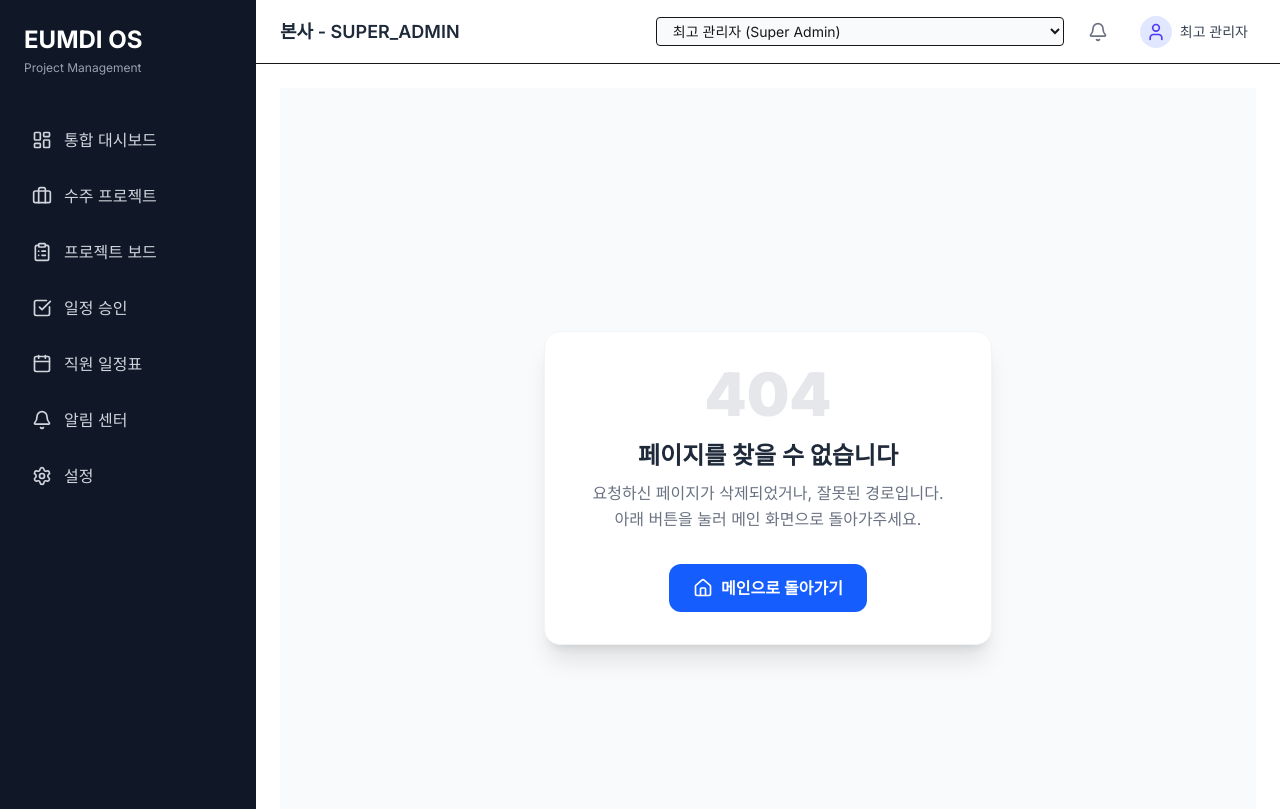
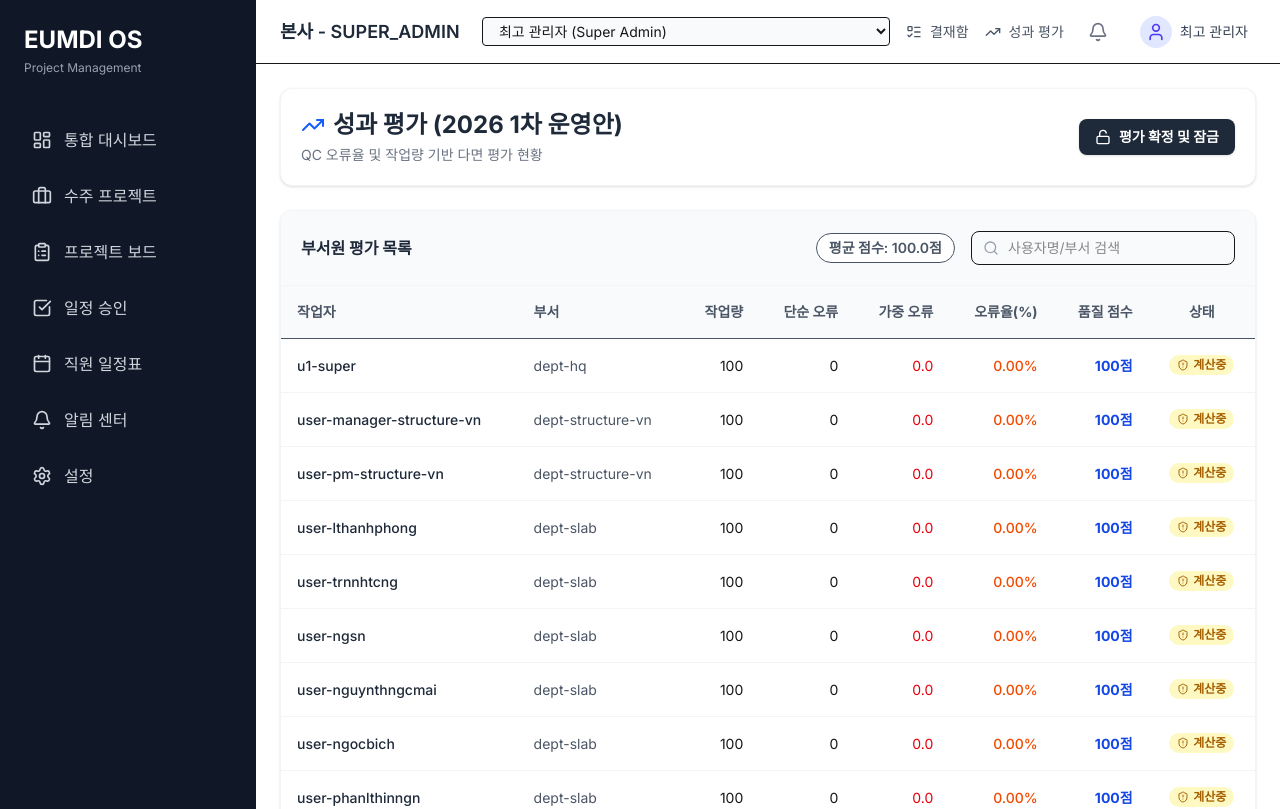
Before and after one commit to eumditravel-oss/workspace, a Next.js app: page /workspace/evaluation in a window 1280 px wide. Before the commit this address had no page. Shown: the top 809 px of the page. Built offline with nearby package versions, Linux system fonts and the light colour scheme.

Commit message:
phase-45: implement evaluation viewer and dashboard ui

```diff
--- /dev/null
+++ b/src/app/evaluation/page.tsx
@@ -0,0 +1,180 @@
+'use client';
+
+import React, { useMemo, useState } from 'react';
+import { useAuthStore } from '@/store/authStore';
+import { useEvaluationStore } from '@/store/evaluationStore';
+import { mockEvaluationPolicy } from '@/data/seed/evaluationSeed';
+import { generatePerformanceEvaluation } from '@/lib/evaluation/engine';
+import { WorkloadUnit, PerformanceEvaluationResult } from '@/lib/evaluation/types';
+import { ShieldAlert, CheckCircle2, Lock, Unlock, Search, TrendingUp } from 'lucide-react';
+
+export default function EvaluationPage() {
+  const { currentUser, users } = useAuthStore();
+  const { qcIssues } = useEvaluationStore();
+
+  const [searchTerm, setSearchTerm] = useState('');
+  const [isLocked, setIsLocked] = useState(false);
+
+  // MVP: Generate mock workload units (assuming each worker has 100 base workload)
+  const mockWorkloads = useMemo(() => {
+    return users.map(u => ({
+      id: `wl_${u.id}`,
+      evaluationPeriodId: 'default_period',
+      userId: u.id,
+      workloadType: 'MANUAL',
+      baseWorkload: 100,
+      finalWorkload: 100,
+      source: 'MANUAL',
+      createdAt: new Date().toISOString()
+    } as WorkloadUnit));
+  }, [users]);
+
+  // Generate results on the fly
+  const evalResults = useMemo(() => {
+    const results: PerformanceEvaluationResult[] = users.map(user =>
+      generatePerformanceEvaluation(
+        user.id,
+        'default_period',
+        user.departmentId,
+        qcIssues,
+        mockWorkloads,
+        mockEvaluationPolicy
+      )
+    );
+    return results;
+  }, [users, qcIssues, mockWorkloads]);
+
+  if (!currentUser) return <div className="p-6">로그인이 필요합니다.</div>;
+
+  // Filter based on roles
+  const visibleResults = evalResults.filter(res => {
+    if (currentUser.role === 'SUPER_ADMIN') return true;
+    if (currentUser.role === 'DEPARTMENT_MANAGER') return res.departmentId === currentUser.departmentId;
+    return res.userId === currentUser.id;
+  });
+
+  const filteredResults = visibleResults.filter(res =>
+    res.userId.toLowerCase().includes(searchTerm.toLowerCase()) ||
+    res.departmentId.toLowerCase().includes(searchTerm.toLowerCase())
+  );
+
+  const avgScore = filteredResults.length > 0
+    ? filteredResults.reduce((sum, r) => sum + r.qualityScore, 0) / filteredResults.length
+    : 0;
+
+  const myResult = evalResults.find(r => r.userId === currentUser.id);
+
+  return (
+    <div className="max-w-7xl mx-auto space-y-6">
+      <div className="flex justify-between items-center bg-white p-5 rounded-xl shadow-sm border border-gray-100">
+        <div>
+          <h1 className="text-2xl font-bold text-gray-800 flex items-center gap-2">
+            <TrendingUp className="w-6 h-6 text-blue-600" /> 성과 평가 (2026 1차 운영안)
+          </h1>
+          <p className="text-sm text-gray-500 mt-1">QC 오류율 및 작업량 기반 다면 평가 현황</p>
+        </div>
+
+        {currentUser.role === 'SUPER_ADMIN' && (
+          <button
+            onClick={() => setIsLocked(!isLocked)}
+            className={`flex items-center gap-2 px-4 py-2 rounded-lg text-sm font-bold shadow-sm transition-colors ${isLocked ? 'bg-red-50 text-red-700 border border-red-200' : 'bg-gray-800 text-white hover:bg-gray-700'}`}
+          >
+            {isLocked ? <Lock className="w-4 h-4" /> : <Unlock className="w-4 h-4" />}
+            {isLocked ? '평가 결과 잠금 해제' : '평가 확정 및 잠금'}
+          </button>
+        )}
+      </div>
+
+      {(currentUser.role === 'WORKER' || currentUser.role === 'PM') && myResult && (
+        <div className="bg-gradient-to-r from-blue-50 to-indigo-50 p-6 rounded-xl border border-blue-100 shadow-sm">
+          <h2 className="text-lg font-bold text-blue-900 mb-4">나의 평가 요약</h2>
+          <div className="grid grid-cols-4 gap-4">
+            <div className="bg-white p-4 rounded-lg shadow-sm">
+              <div className="text-xs text-gray-500 mb-1">인정 작업량</div>
+              <div className="text-2xl font-bold text-gray-800">{myResult.totalWorkload}</div>
+            </div>
+            <div className="bg-white p-4 rounded-lg shadow-sm">
+              <div className="text-xs text-gray-500 mb-1">가중 오류 건수</div>
+              <div className="text-2xl font-bold text-red-600">{myResult.totalWeightedErrorCount.toFixed(1)}</div>
+            </div>
+            <div className="bg-white p-4 rounded-lg shadow-sm">
+              <div className="text-xs text-gray-500 mb-1">QC 오류율</div>
+              <div className="text-2xl font-bold text-orange-600">{myResult.weightedErrorRate.toFixed(2)}%</div>
+            </div>
+            <div className="bg-white p-4 rounded-lg shadow-sm border-2 border-blue-200">
+              <div className="text-xs text-gray-500 mb-1">최종 품질 점수</div>
+              <div className="text-3xl font-black text-blue-700">{myResult.qualityScore}점</div>
+            </div>
+          </div>
+          <div className="mt-4 flex justify-end">
+            <button className="text-sm text-blue-700 font-semibold underline hover:text-blue-800">이의 신청하기</button>
+          </div>
+        </div>
+      )}
+
+      {(currentUser.role === 'SUPER_ADMIN' || currentUser.role === 'DEPARTMENT_MANAGER') && (
+        <div className="bg-white rounded-xl shadow-sm border border-gray-100 overflow-hidden">
+          <div className="p-5 border-b border-gray-100 bg-gray-50 flex justify-between items-center">
+            <h2 className="font-bold text-gray-800">부서원 평가 목록</h2>
+            <div className="flex gap-4 items-center">
+              <span className="text-sm font-semibold text-gray-600 bg-white px-3 py-1 rounded-full border">
+                평균 점수: {avgScore.toFixed(1)}점
+              </span>
+              <div className="relative">
+                <Search className="w-4 h-4 absolute left-3 top-1/2 -translate-y-1/2 text-gray-400" />
+                <input
+                  type="text"
+                  value={searchTerm}
+                  onChange={(e) => setSearchTerm(e.target.value)}
+                  placeholder="사용자명/부서 검색"
+                  className="pl-9 pr-4 py-1.5 text-sm border rounded-lg outline-none focus:ring-2 focus:ring-blue-100 focus:border-blue-400"
+                />
+              </div>
+            </div>
+          </div>
+
+          <div className="overflow-x-auto">
+            <table className="w-full text-left text-sm">
+              <thead className="bg-gray-50 text-gray-600 font-semibold border-b">
+                <tr>
+                  <th className="p-4">작업자</th>
+                  <th className="p-4">부서</th>
+                  <th className="p-4 text-right">작업량</th>
+                  <th className="p-4 text-right">단순 오류</th>
+                  <th className="p-4 text-right">가중 오류</th>
+                  <th className="p-4 text-right">오류율(%)</th>
+                  <th className="p-4 text-right">품질 점수</th>
+                  <th className="p-4 text-center">상태</th>
+                </tr>
+              </thead>
+              <tbody className="divide-y divide-gray-100">
+                {filteredResults.map(res => (
+                  <tr key={res.id} className="hover:bg-blue-50/30 transition-colors">
+                    <td className="p-4 font-medium text-gray-800">{res.userId}</td>
+                    <td className="p-4 text-gray-600">{res.departmentId}</td>
+                    <td className="p-4 text-right font-mono">{res.totalWorkload}</td>
+                    <td className="p-4 text-right font-mono">{res.totalRawErrorCount}</td>
+                    <td className="p-4 text-right font-mono text-red-600">{res.totalWeightedErrorCount.toFixed(1)}</td>
+                    <td className="p-4 text-right font-mono text-orange-600 font-medium">{res.weightedErrorRate.toFixed(2)}%</td>
+                    <td className="p-4 text-right font-bold text-blue-700">{res.qualityScore}점</td>
+                    <td className="p-4 text-center">
+                      <span className={`inline-flex items-center gap-1 text-xs font-bold px-2 py-0.5 rounded-full ${isLocked ? 'bg-green-100 text-green-700' : 'bg-yellow-100 text-yellow-700'}`}>
+                        {isLocked ? <CheckCircle2 className="w-3 h-3" /> : <ShieldAlert className="w-3 h-3" />}
+                        {isLocked ? '확정' : '계산중'}
+                      </span>
+                    </td>
+                  </tr>
+                ))}
+                {filteredResults.length === 0 && (
+                  <tr>
+                    <td colSpan={8} className="p-8 text-center text-gray-400">결과가 없습니다.</td>
+                  </tr>
+                )}
+              </tbody>
+            </table>
+          </div>
+        </div>
+      )}
+    </div>
+  );
+}
--- a/src/components/layout/Header.tsx
+++ b/src/components/layout/Header.tsx
@@ -4,7 +4,7 @@ import Link from 'next/link';
 import { useAuthStore } from '@/store/authStore';
 import { useNotificationStore } from '@/store/notificationStore';
 import { mockUsers } from '@/data/mockData';
-import { Bell, User } from 'lucide-react';
+import { Bell, User, ListTodo, TrendingUp } from 'lucide-react';
 import { getUserDisplayName } from '@/lib/localization';
 
 export const Header = () => {
@@ -36,6 +36,13 @@ export const Header = () => {
           ))}
         </select>
 
+        <Link href="/approvals" className="hover:text-blue-600 transition-colors flex items-center gap-2 text-sm font-medium text-gray-600">
+          <ListTodo className="w-4 h-4" /> 결재함
+        </Link>
+        <Link href="/evaluation" className="hover:text-blue-600 transition-colors flex items-center gap-2 text-sm font-medium text-gray-600">
+          <TrendingUp className="w-4 h-4" /> 성과 평가
+        </Link>
+
         <Link href="/notifications" className="p-2 text-gray-500 hover:bg-gray-100 rounded-full relative">
           <Bell className="w-5 h-5" />
           {unreadCount > 0 && (
```
